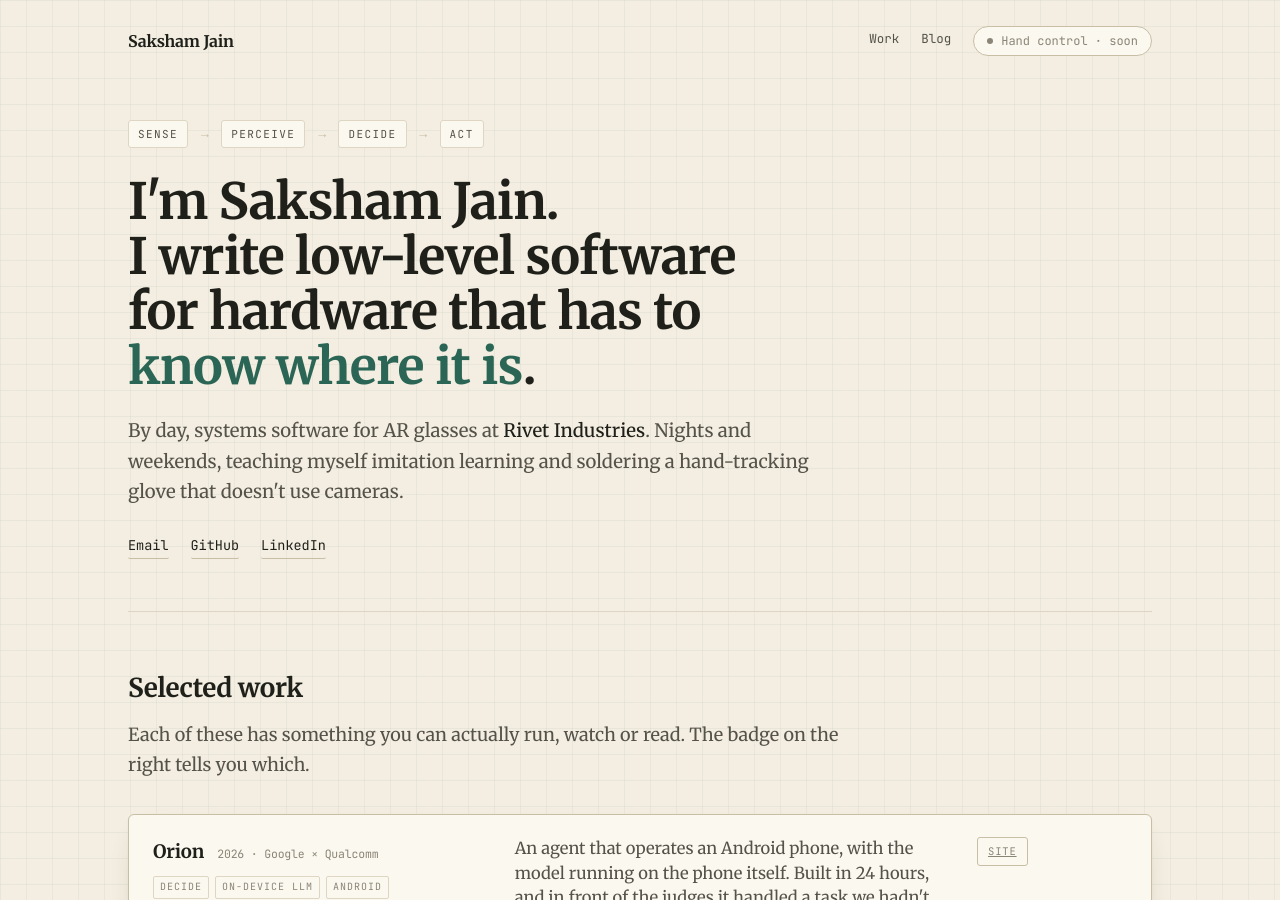
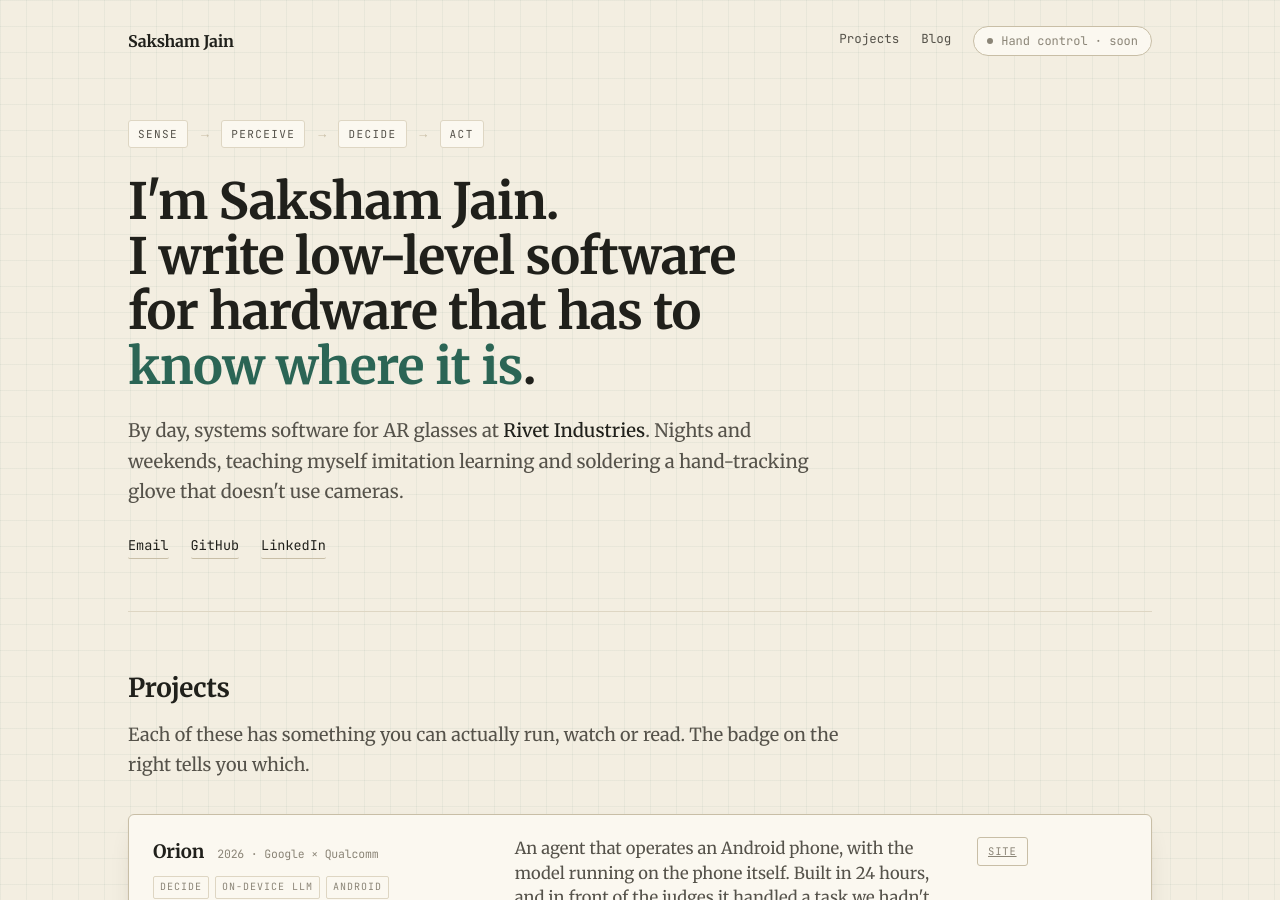
Before and after one commit to Saksham2703/saksham2703.github.io, a Jekyll site: the page built from index.html, in a window 1280 px wide and 900 px high. Built offline with Jekyll 4.4.1, drawn with Linux system fonts in a browser that asks for light colours.

Commit message:
copy: call the section Projects
Rename the heading and the matching nav link from "Work" to "Projects".
The section id stays #work so existing inbound links and the /#work nav
target keep resolving; only the visible copy changes.

```diff
--- a/_data/projects.yml
+++ b/_data/projects.yml
@@ -1,4 +1,4 @@
-# Selected work, rendered by the loop in index.html.
+# Projects, rendered by the loop in index.html.
 # To add a project, append an entry here — no markup to touch.
 #
 #   name   project title
--- a/_includes/header.html
+++ b/_includes/header.html
@@ -1,7 +1,7 @@
 <header class="site"><div class="wrap">
   <div class="wordmark"><a href="{{ '/' | relative_url }}">Saksham Jain</a></div>
   <nav class="top">
-    <a data-grasp href="{{ '/#work' | relative_url }}">Work</a>
+    <a data-grasp href="{{ '/#work' | relative_url }}">Projects</a>
     <a data-grasp href="{{ '/blog/' | relative_url }}">Blog</a>
     <button class="handbtn" id="levitap-toggle" disabled title="Control this page with hand gestures — coming soon"><span class="dot"></span> Hand control · soon</button>
   </nav>
--- a/index.html
+++ b/index.html
@@ -23,7 +23,7 @@ description: "I write low-level software for hardware that has to know where it
 </div>
 
 <section id="work"><div class="wrap">
-  <h2>Selected work</h2>
+  <h2>Projects</h2>
   <p class="lede">Each of these has something you can actually run, watch or read. The badge on the right tells you which.</p>
 
   <div class="work">
```
